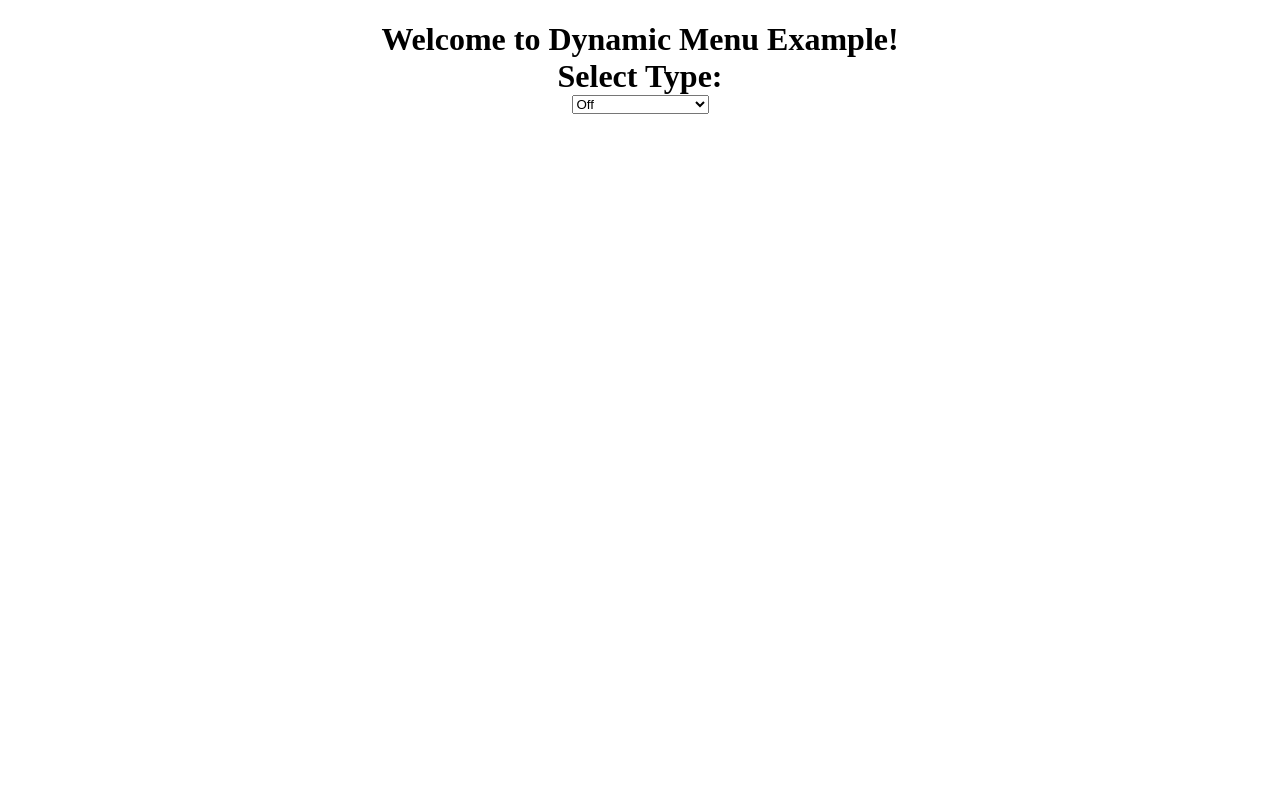
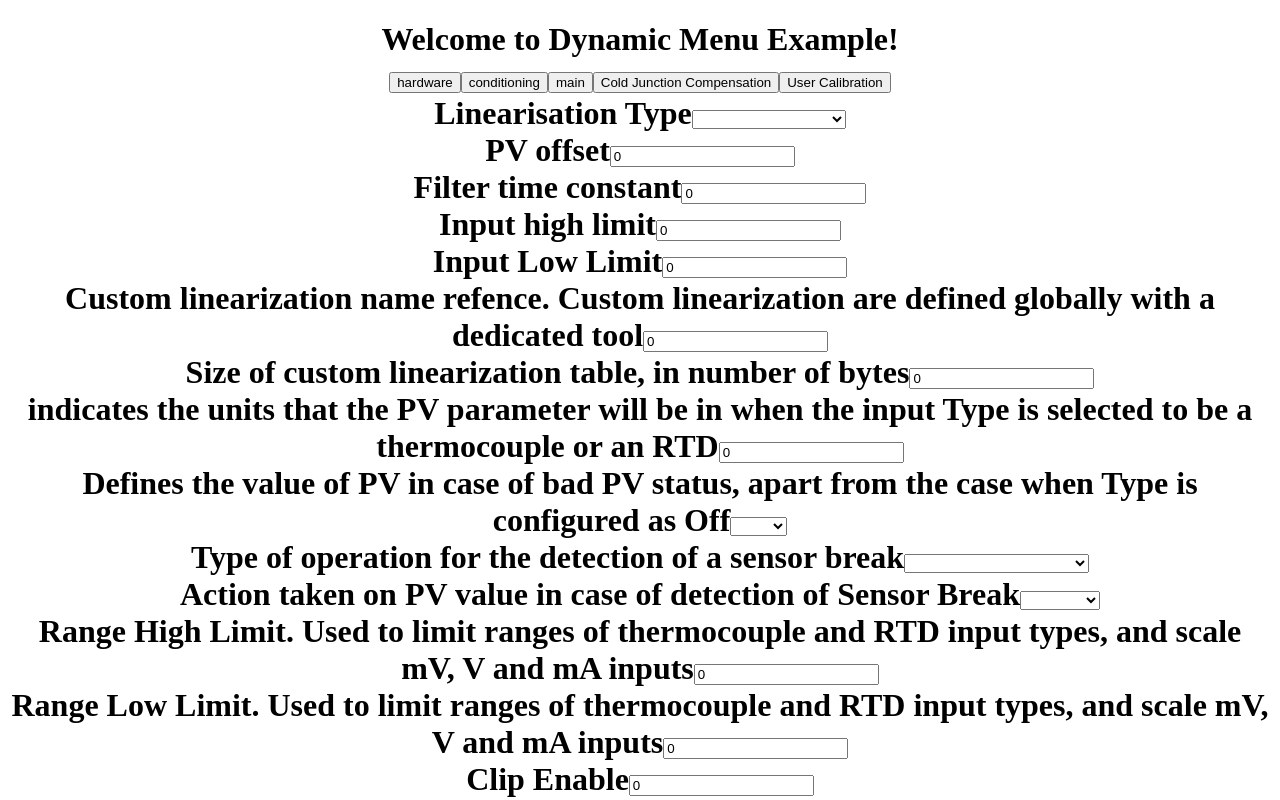
Before and after one commit to PennyTrain/typescriptpractice, an Angular app in the folder dynamic-menu/: page / in a window 1280 px wide. Shown: the top 800 px of the page. Built offline with nearby package versions, Linux system fonts and the light colour scheme.

Commit message:
Creating functionality, filtering code via channel selection

```diff
--- a/dynamic-menu/src/app/app.component.html
+++ b/dynamic-menu/src/app/app.component.html
@@ -1,6 +1,7 @@
 <div style="text-align:center">
   <h1>
     Welcome to Dynamic Menu Example!
-    <app-menu></app-menu>
+    <!-- <app-menu></app-menu> -->
+    <app-availability-check></app-availability-check>
   </h1>
 </div>
--- a/dynamic-menu/src/app/app.component.ts
+++ b/dynamic-menu/src/app/app.component.ts
@@ -1,10 +1,13 @@
 import { Component } from '@angular/core';
 import { MenuComponent } from './menu/menu.component';
+import { AvailabilityCheckComponent } from './availability-check/availability-check.component';
 
 @Component({
   selector: 'app-root',
   standalone: true,
-  imports: [MenuComponent],
+  imports: [MenuComponent,
+    AvailabilityCheckComponent
+  ],
   templateUrl: './app.component.html',
   styleUrls: ['./app.component.css']
 })
--- /dev/null
+++ b/dynamic-menu/src/app/availability-check/availability-check.component.css
@@ -0,0 +1,4 @@
+/* availability-check.component.css */
+.hidden {
+    display: none;
+  }
--- /dev/null
+++ b/dynamic-menu/src/app/availability-check/availability-check.component.html
@@ -0,0 +1,34 @@
+<!-- availability-check.component.html -->
+<div>
+    <button *ngFor="let channel of channels" (click)="displayMenuItems(channel)">
+      {{ channel }}
+    </button>
+  </div>
+
+  <div class="form" *ngFor="let item of menuItems" [ngClass]="{ 'hidden': !item.visible }">
+    <label [for]="item.name">{{ item.description }}</label>
+    <ng-container [ngSwitch]="item.inputType">
+      <input
+        *ngSwitchCase="'text'"
+        type="text"
+        [id]="item.name"
+        [name]="item.name"
+        [(ngModel)]="item.value"
+      />
+      <input
+        *ngSwitchCase="'number'"
+        type="number"
+        [id]="item.name"
+        [name]="item.name"
+        [(ngModel)]="item.value"
+      />
+      <select
+        *ngSwitchCase="'select'"
+        [id]="item.name"
+        [name]="item.name"
+        [(ngModel)]="item.value"
+      >
+        <option *ngFor="let option of item.options" [value]="option">{{ option }}</option>
+      </select>
+    </ng-container>
+  </div>
--- /dev/null
+++ b/dynamic-menu/src/app/availability-check/availability-check.component.ts
@@ -0,0 +1,31 @@
+// availability-check.component.ts
+import { Component } from '@angular/core';
+import { CommonModule } from '@angular/common';
+import { FormsModule } from '@angular/forms';
+import { menuItems } from '../menu-items';
+
+@Component({
+  selector: 'app-availability-check',
+  standalone: true,
+  imports: [CommonModule, FormsModule],
+  templateUrl: './availability-check.component.html',
+  styleUrls: ['./availability-check.component.css']
+})
+export class AvailabilityCheckComponent {
+  channels = ['hardware', 'conditioning', 'main', 'Cold Junction Compensation', 'User Calibration'];
+  menuItems = menuItems.map(item => ({
+    ...item,
+    visible: false // Initially, no items are visible
+  }));
+
+  ngOnInit() {
+    // Optionally, initialize with a default channel
+    this.displayMenuItems('conditioning');
+  }
+
+  displayMenuItems(channel: string) {
+    this.menuItems.forEach(item => {
+      item.visible = item.channel === channel;
+    });
+  }
+}
--- a/dynamic-menu/src/app/menu-items.ts
+++ b/dynamic-menu/src/app/menu-items.ts
@@ -2,7 +2,7 @@ export const menuItems = [
   {
     id: 1,
     name: 'Linearisation',
-    types:[2, 3],
+    types:[2, 3, 4],
     description: 'Linearisation Type',
     inputType: 'select',
     options: [
@@ -12,12 +12,13 @@ export const menuItems = [
       'PT1000', 'Linear', 'Square Root', 'Power 3/2', 'Power 5/2',
       'Invert', 'Custom'
     ],
-    value: ''
+    value: '',
+    channel: 'conditioning'
   },
   {
     id: 2,
     name: 'Units',
-    types:[2, 3],
+    types:[2, 3, 4],
     description: 'Units of the PV',
     inputType: 'text',
     value: ''
@@ -25,7 +26,7 @@ export const menuItems = [
   {
     id: 3,
     name: 'Resolution',
-    types:[2, 3],
+    types:[2, 3, 4],
     description: 'Decimal point position',
     inputType: 'number',
     value: 0
@@ -33,7 +34,7 @@ export const menuItems = [
   {
     id: 4,
     name: 'RangeHigh',
-    types:[2, 3],
+    types:[2, 3, 4],
     description: 'Range high',
     inputType: 'number',
     value: 0
@@ -41,7 +42,7 @@ export const menuItems = [
   {
     id: 5,
     name: 'RangeLow',
-    types:[2, 3],
+    types:[2, 3, 4],
     description: 'Range low',
     inputType: 'number',
     value: 0
@@ -49,18 +50,20 @@ export const menuItems = [
   {
     id: 6,
     name: 'PVOffset',
-    types:[2, 3],
+    types:[2, 3, 4],
     description: 'PV offset',
     inputType: 'number',
-    value: 0
+    value: 0,
+    channel: 'conditioning'
   },
   {
     id: 7,
     name: 'FilterTime',
-    types:[2, 3],
+    types:[2, 3, 4],
     description: 'Filter time constant',
     inputType: 'number',
-    value: 0
+    value: 0,
+    channel: 'conditioning'
   },
   {
     id: 8,
@@ -73,7 +76,7 @@ export const menuItems = [
   {
     id: 9,
     name: 'SensorBreakType',
-    types:[2, 3],
+    types:[2, 3, 4],
     description: 'Sensor break type',
     inputType: 'text',
     value: ''
@@ -81,7 +84,7 @@ export const menuItems = [
   {
     id: 10,
     name: 'SensorBreakOutput',
-    types:[2, 3],
+    types:[2, 3, 4],
     description: 'Sensor break output',
     inputType: 'text',
     value: ''
@@ -105,7 +108,7 @@ export const menuItems = [
   {
     id: 13,
     name: 'PVStatus',
-    types:[2, 3],
+    types:[2, 3, 4],
     description: 'PV status',
     inputType: 'text',
     value: ''
@@ -113,7 +116,7 @@ export const menuItems = [
   {
     id: 14,
     name: 'MVIn',
-    types:[2, 3],
+    types:[2, 3, 4],
     description: 'Measured Value',
     inputType: 'number',
     value: 0
@@ -124,7 +127,8 @@ export const menuItems = [
     types:[3],
     description: 'Input high limit',
     inputType: 'number',
-    value: 0
+    value: 0,
+    channel: 'conditioning'
   },
   {
     id: 16,
@@ -132,7 +136,8 @@ export const menuItems = [
     types:[3],
     description: 'Input Low Limit',
     inputType: 'number',
-    value: 0
+    value: 0,
+    channel: 'conditioning'
   },
   {
     id: 17,
@@ -140,7 +145,8 @@ export const menuItems = [
     types:[4],
     description: 'Custom linearization name refence. Custom linearization are defined globally with a dedicated tool',
     inputType: 'number',
-    value: 0
+    value: 0,
+    channel: 'conditioning'
   },
   {
     id: 18,
@@ -149,6 +155,7 @@ export const menuItems = [
     description:'Size of custom linearization table, in number of bytes',
     inputType: 'number',
     value: 0,
+    channel: 'conditioning'
   },
   {
     id: 19,
@@ -157,6 +164,7 @@ export const menuItems = [
     description:'indicates the units that the PV parameter will be in when the input Type is selected to be a thermocouple or an RTD',
     inputType: 'number',
     value: 0,
+    channel: 'conditioning'
   },
   {
     id: 20,
@@ -168,6 +176,7 @@ export const menuItems = [
       'Hold', 'Up', 'Down'
     ],
     value: '',
+    channel: 'conditioning'
   },
   {
     id: 21,
@@ -179,6 +188,7 @@ export const menuItems = [
       'No Sensor Break Detection', 'When Impedance High', 'When Impedance HighHigh'
     ],
     value:'',
+    channel: 'conditioning'
   },
   {
     id: 22,
@@ -189,6 +199,183 @@ export const menuItems = [
     options: [
       'High', 'Low', 'No Action'
     ],
-    value: ''
+    value: '',
+    channel: 'conditioning'
+  },
+  {
+    id: 23,
+    name: 'Cold Junction Compensation Type',
+    types:[5],
+    description:'Specifies the type of cold junction compensation strategy adopted',
+    inputType:'select',
+    options: [
+      'Automatic CJC', 'Fixed CJC', 'No CJC', 'Remote CJC'
+    ],
+    value: '',
+    channel: 'Cold Junction Compensation'
+  },
+  {
+    id: 24,
+    name: 'Cold Junction Temperature Input',
+    types:[5],
+    description:'Cold Junction Remote Temperature, used only when CJCType is set to remote',
+    inputType: 'number',
+    value: 0,
+    channel: 'Cold Junction Compensation'
+  },
+  {
+    id: 25,
+    name: 'Cold Junction Fixed Temperature',
+    types: [5],
+    description: 'Cold Junction Fixed Temperature, used only when the CJCType is set to fixed.',
+    inputType: 'number',
+    value: 0,
+    channel: 'Cold Junction Compensation'
+  },
+  {
+    id: 26,
+    name: 'User Calibration Mode',
+    types: [6],
+    description: 'Indicates the state of the user calibration',
+    inputType: 'select',
+    options: [
+      'Idle', 'Start', 'Unsuccessful', 'Point 1', 'Set Point 1', 'Point 2',
+      'Set Point 2', 'Point 3', 'Set Point 3', 'Point 4', 'Set Point 4',
+      'Point 5', 'Set Point 5', 'Point 6', 'Set Point 6','Adjusted', 'Discard'
+    ],
+    value: '',
+    channel: 'User Calibration'
+  },
+  {
+    id: 27,
+    name: 'User Cal Current Target',
+    types: [6],
+    description: 'User Cal Current Target',
+    inputType: 'number',
+    value: 0,
+    channel: 'User Calibration'
+  },
+  {
+    id: 28,
+    name: 'User Calibration Points',
+    types: [6],
+    description: 'The user can select from 2 to 6 points to configure the user calibration',
+    inputType: 'number',
+    value: 0,
+    min: 2,
+    max: 6,
+    channel:'User Calibration'
+  },
+  {
+    id: 29,
+    name: 'Calibration Selection',
+    types: [6],
+    description: 'Indicates if we use the factory calibration or the user calibration.',
+    inputType: 'select',
+    options: [
+      'Factory calibration', 'User calibration'
+    ],
+    value: '',
+    channel: 'User Calibration'
+  },
+  {
+    id: 30,
+    name: 'Apply Impedance Test Resistor',
+    types: [7],
+    description: 'Typically wired from Zirconia function block. Applies an internal resistor into the Zirconia probe measurement circuit, which allows the impedance reading of the probe',
+    inputType: 'switch',
+    value: false,
+    channel: 'main'
+  },
+  {
+    id: 31,
+    name: 'Cluster Number',
+    types: [8],
+    description: 'Cluster number to which the associated module belongs to',
+    inputType: 'select',
+    value: '',
+    options: ['Local I/O'],
+    channel: 'hardware'
+  },
+  {
+    id: 32,
+    name: 'Slot Number',
+    types: [8],
+    description: 'Slot number where the associated module is plugged to',
+    inputType: 'number',
+    value: 0,
+    channel: 'hardware'
+  },
+  {
+    id: 33,
+    name: 'Channel Number',
+    types: [8],
+    description: 'Associated channel in the module to which the function block instance belongs to',
+    inputType: 'number',
+    value: 0,
+    channel: 'hardware',
+  },
+  {
+    id: 34,
+    name: 'PV Range High',
+    types: [9],
+    description: 'Range High Limit. Used to limit ranges of thermocouple and RTD input types, and scale mV, V and mA inputs',
+    inputType: 'number',
+    value: 0,
+    channel: 'conditioning'
+  },
+  {
+    id: 35,
+    name: 'PV Range Low',
+    types: [9],
+    description: 'Range Low Limit. Used to limit ranges of thermocouple and RTD input types, and scale mV, V and mA inputs',
+    inputType: 'number',
+    value: 0,
+    channel: 'conditioning',
+  },
+  {
+    id: 36,
+    name: 'Clip Enable',
+    types: [9],
+    description: 'Clip Enable',
+    inputType: 'number',
+    value: 0,
+    channel: 'conditioning'
+  },
+  {
+    id: 37,
+    name: 'Clip Percentage',
+    types: [9],
+    description: 'Clip Percentage',
+    inputType: 'number',
+    value: 0,
+    channel: 'conditioning'
+  },
+  {
+    id: 38,
+    name: 'Sensor Break Delay',
+    types: [9],
+    description: 'Specifies the delay in seconds between sensor break detection and sensor break status indication',
+    inputType:'number',
+    value: 0,
+    channel: 'conditioning'
+  },
+  {
+    id: 39,
+    name: 'Emissivity',
+    types: [9],
+    description: 'Correction factor applied to compensate for the emissivity of the object whose temperature is currently being measured',
+    inputType: 'number',
+    value: 0,
+    channel: 'conditioning'
+  },
+  {
+    id: 40,
+    name: 'Shunt Value',
+    types: [9],
+    description: 'Shunt value being used for mA input type',
+    inputType: 'number',
+    value: 0,
+    channel: 'conditioning'
   }
 ];
--- a/dynamic-menu/src/app/menu/menu.component.css
+++ b/dynamic-menu/src/app/menu/menu.component.css
@@ -39,3 +39,7 @@ div {
 .hidden {
   display: none;
 }
+
+.form {
+  font-size: 10px;
+}
--- a/dynamic-menu/src/app/menu/menu.component.html
+++ b/dynamic-menu/src/app/menu/menu.component.html
@@ -5,7 +5,7 @@
   </select>
 </div>
 
-<div *ngFor="let item of menuItems" [ngClass]="{ 'hidden': !item.visible }">
+<div class="form" *ngFor="let item of menuItems" [ngClass]="{ 'hidden': !item.visible }">
   <label [for]="item.name">{{ item.description }}</label>
   <ng-container [ngSwitch]="item.inputType">
     <input
```
Also changed, not shown: 1 other file (tests, documents, lock files or other folders).
